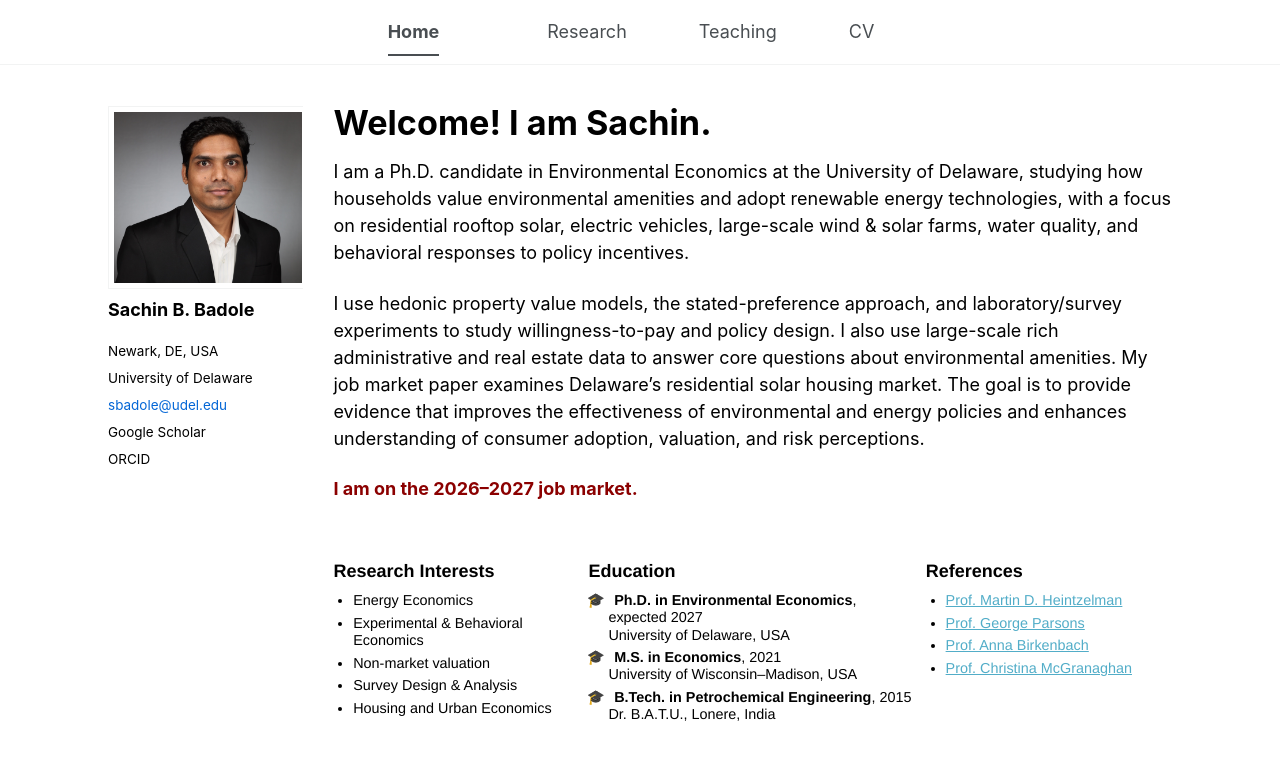
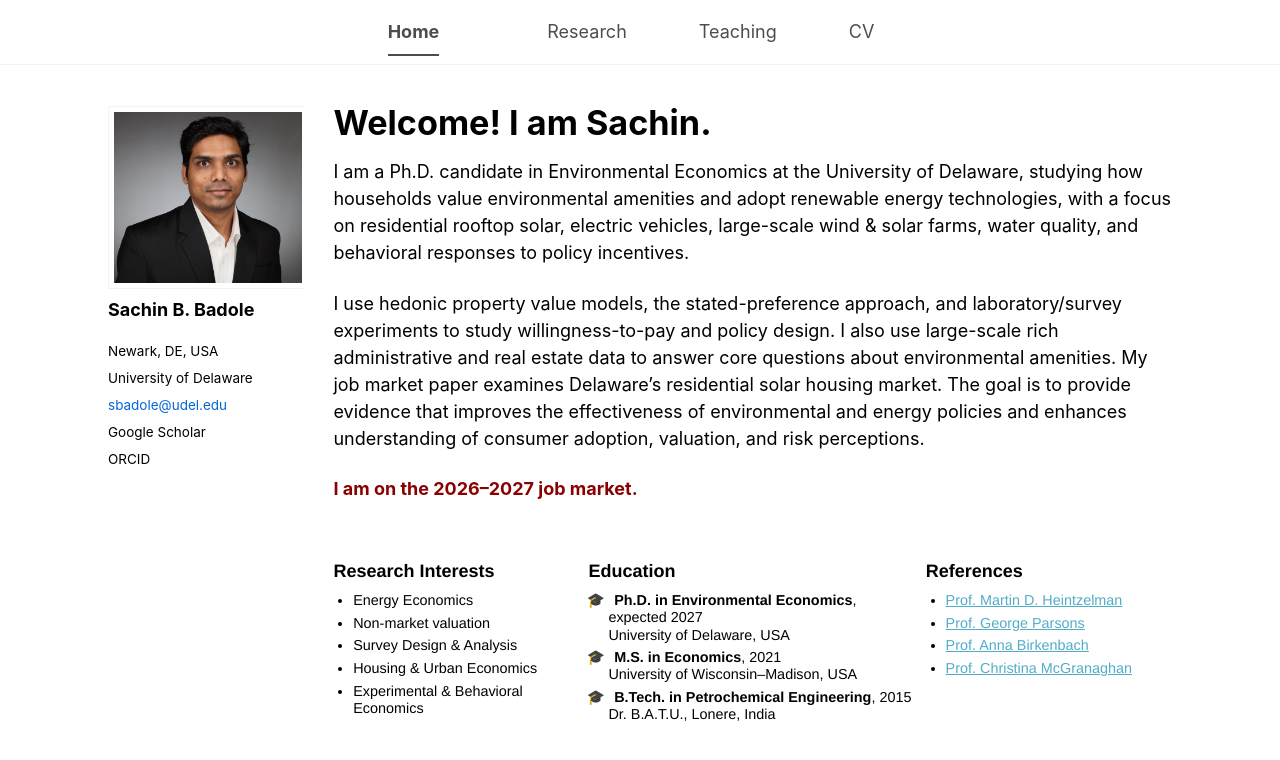
Before and after one commit to sachin-b-badole/sachin-b-badole.github.io, a Jekyll site: the page built from _pages/about.md, in a window 1280 px wide and 927 px high. Shown: the top 760 px of the window. Built offline with Jekyll 4.4.1, drawn with Linux system fonts in a browser that asks for light colours.

Commit message:
Update about.md

```diff
--- a/_pages/about.md
+++ b/_pages/about.md
@@ -21,10 +21,10 @@ I use hedonic property value models, the stated-preference approach, and laborat
     <h3>Research Interests</h3>
     <ul class="interest-list">
       <li>Energy Economics</li>
-      <li>Experimental & Behavioral Economics</li>
       <li>Non-market valuation</li>
       <li>Survey Design & Analysis</li>
-      <li>Housing and Urban Economics</li>
+      <li>Housing & Urban Economics</li>
+      <li>Experimental & Behavioral Economics</li>
     </ul>
   </div>
 
```
